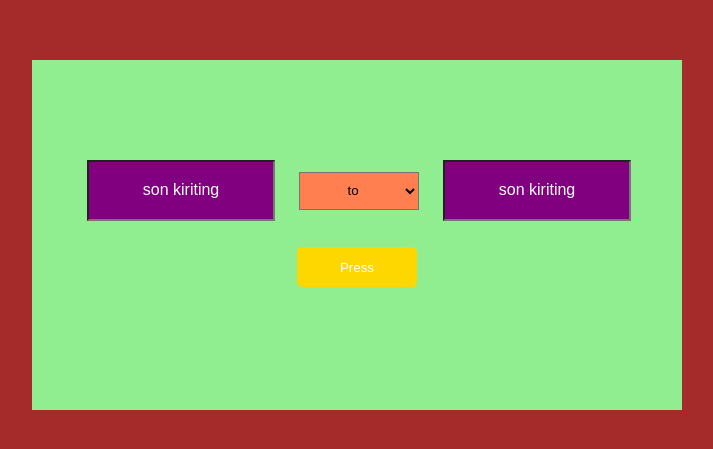
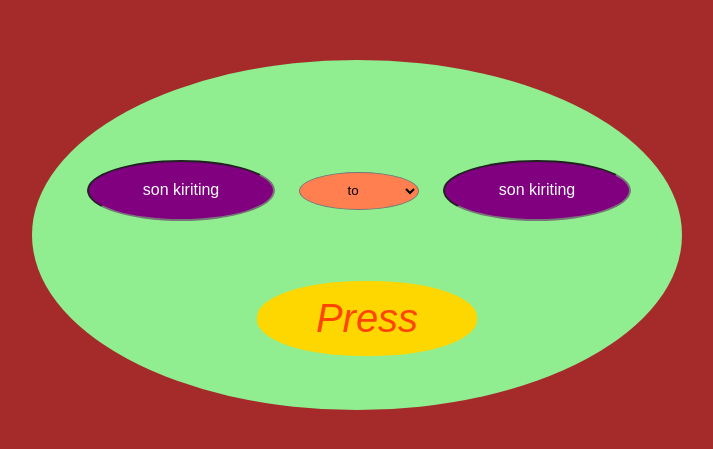
Before and after one commit to breezepm77/kankulyator, a plain HTML site: page index.html in a window 1280 px wide. Shown: the part 165-614 px from the top of the page, without its empty margins (283-996 px from the left). Drawn offline with Linux system fonts and the light colour scheme.

Commit message:
cankulyator

```diff
--- a/STYLE.CSS
+++ b/STYLE.CSS
@@ -11,11 +11,13 @@ body{
 
 }
 #form{
+    border-radius: 50%;
     background-color: lightgreen;
     width: 650px;
     height: 350px;
 }
 #input{
+    border-radius: 50%;
     background-color: purple;
     width: 180px;
     height: 55px;
@@ -28,6 +30,7 @@ body{
     font-size: 16px;
 }
 #number{
+    border-radius: 50%;
     background-color: purple;
     width: 180px;
     height: 55px;
@@ -40,6 +43,7 @@ body{
     font-size: 16px;
 }
 #select{
+    border-radius: 50%;
     width: 120px;
     height: 38px;
     background-color:coral;
@@ -49,17 +53,13 @@ body{
     background-color: cornsilk;
 }
 #button{
-    width: 120px;
-    height: 40px;
-    margin-left: 265px;
+    border-radius: 48%;
+    width: 220px;
+    height: 75px;
+    margin-left: 225px;
     border: none;
     background-color:gold;
-    color: #FFFFFF;
-    border-radius: 5px;
-    margin-top: -10px;
+    color: orangered;
+    margin-top: 60px;
+    font-size: 40px;
 }
-.title{
-    color: darksalmon;
-    font-size: 54px;
-    text-align: center;
-}
--- a/index.html
+++ b/index.html
@@ -19,8 +19,7 @@
                 <option value="/">/</option>
             </select>
             <input type="text" id="number" placeholder="son kiriting">
-            <h1 class="title"></h1>
-            <button id="button" type="submit">Press</button>
+            <button id="button" type="submit"><i> Press</i></button>
         </form>
     </div>
     <script src="./script.js"></script>
--- a/script.js
+++ b/script.js
@@ -1,4 +1,3 @@
-const elTitle = document.querySelector('.title');
 const elInput = document.getElementById('input');
 const elNumber = document.getElementById('number');
 const elSelect = document.getElementById('select');
@@ -11,15 +10,15 @@ elForm.addEventListener('submit',function (e) {
 
     if(elSelect.value == '+'){
         let result = Number( elNumber.value) + Number(elInput.value);
-        elTitle.textContent = result;
+        elButton.textContent = result;
     }else if(elSelect.value == '-'){
         let result = Number(elInput.value) - Number(elNumber.value);
-        elTitle.textContent = result;
+        elButton.textContent = result;
     }else if(elSelect.value == '*'){
         let result = Number(elInput.value) * Number(elNumber.value);
-        elTitle.textContent = result;
+        elButton.textContent = result;
     }else if(elSelect.value == '/'){
         let result = Number(elInput.value) / Number(elNumber.value);
-        elTitle.textContent = result;
+        elButton.textContent = result;
     }
 })
```
